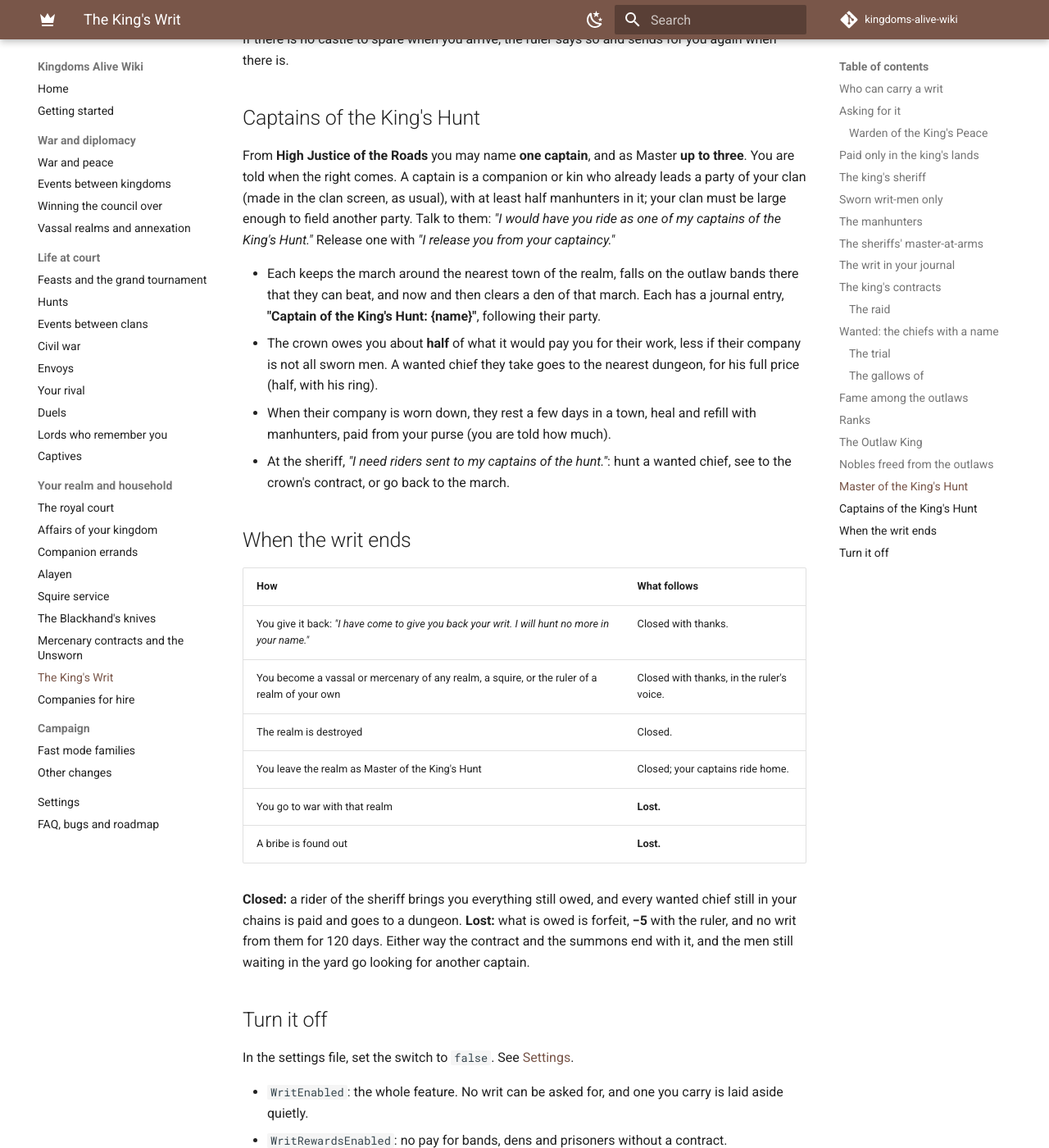
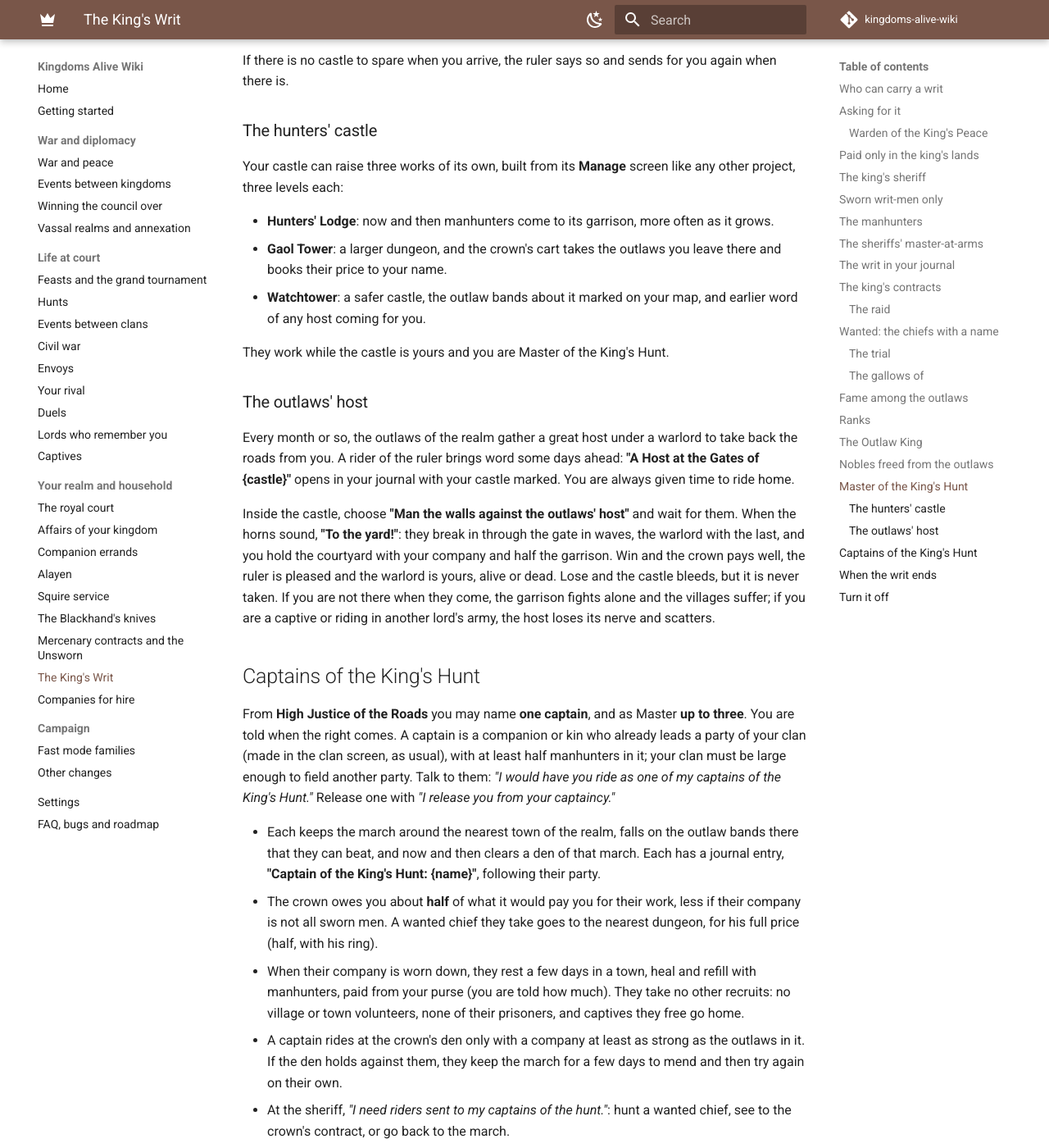
Before and after one commit to gusannerlord/kingdoms-alive-wiki, an MkDocs documentation site: the page built from docs/features/kings-writ.md, in a window 1280 px wide and 1400 px high, scrolled down 10408 px. Shown: the whole window at 82% size. Built offline with MkDocs 1.6.1 and Material for MkDocs 9.7.7, drawn with Linux system fonts in a browser that asks for light colours; comment, search, counter and statistics services are not loaded; some of the changed text lies outside the part shown.

Commit message:
The King's Writ: hunters' castle, outlaws' host, captains, recruits and band sizes
Co-Authored-By: Claude Opus 5.5 <noreply@anthropic.com>
Claude-Session: https://claude.ai/code/session_01BoJZLxXWCroqe9UGDDWgh5

```diff
--- a/docs/features/kings-writ.md
+++ b/docs/features/kings-writ.md
@@ -85,7 +85,7 @@ The writ's own troops, as in Warband: hard riders, gaolers and crossbowmen with
 - **On foot**: the shock line, with a two-handed mace besides mace and shield, and the heavier armour (the riders carry a two-handed mace too).
 - **Crossbow**: a light crossbow to drop a runner, a mace and a small round shield, in padding and leather, a step lighter than the foot line.
 
-**Hiring them.** Only the holder of the writ can hire manhunters: no lord, no garrison. Men come to the realm's sheriffs' yards over time, about one a day as King's Hunter, two as Hunter of the March, three as High Justice, up to 6, 12 or 18 waiting in all. Some arrive as tier 2 of one of the three branches (more of them at higher ranks). Talk to a sheriff of the realm, or use the town's own **Recruit** screen, where he stands with the other notables: how many you may take from him depends on how far he trusts you and on your rank, once a day. The price is the game's own for a hireling.
+**Hiring them.** Only the holder of the writ can hire manhunters: no lord, no garrison. Men come to the realm's sheriffs' yards over time, about one every two days as King's Hunter, one a day as Hunter of the March, a little under one and a half as High Justice, up to 6, 12 or 18 waiting in all. Some arrive as tier 2 of one of the three branches (more of them at higher ranks). Talk to a sheriff of the realm, or use the town's own **Recruit** screen, where he stands with the other notables: how many you may take from him depends on how far he trusts you and on your rank, once a day. The price is the game's own for a hireling.
 
 **Freeing them.** Some outlaw bands near you hold manhunters captive. Beat the band and free them in the prisoner screen after the battle.
 
@@ -122,7 +122,7 @@ Bands, dens, contracts, gallows and errands go untold at court while men not swo
 
 ## The king's contracts
 
-About **6 days** after you get the writ, and then every **12 to 20 days**, a rider of the crown brings a contract: **"Take the contract"** or **"Not this one"**. One at a time, and they take turns: never the same kind twice running. Refusing or failing costs you nothing but the pay.
+About **6 days** after you get the writ, and then every **12 to 20 days**, a rider of the crown brings a contract: **"Take the contract"** or **"Not this one"**. One at a time, and they take turns: never the same kind twice running, and the Unsworn's den comes up more often than the rest. Refusing or failing costs you nothing but the pay.
 
 | Contract | Time | The crown owes |
 |---|---|---|
@@ -147,7 +147,7 @@ You fight in the town's own streets. The gang waits in **one or two knots** not
 - The chief gets out by the gate, you break off the raid, or you leave the streets: no pay, and no blame.
 
 !!! note "How big the outlaws are"
-    The writ's own bands and dens (the contracts, the wanted chiefs, the hired blades, the Outlaw King) are sized the way the game sizes the outlaws of its own quests: smaller early in a campaign, bigger as it goes on, whatever the size of your party. Expect bands of about 25 to 35 men early on, and a chief's band up to about 40. The raid and the gallows are sized on the few who go into the streets with you.
+    The writ's own bands and dens (the contracts, the wanted chiefs, the hired blades, the Outlaw King) are sized the way the game sizes the outlaws of its own quests: smaller early in a campaign, bigger as it goes on, whatever the size of your party. Expect bands of about 35 to 40 men early on, a chief's band up to about 55, and dens of about 35 to 45. The raid and the gallows are sized on the few who go into the streets with you.
 
 ## Wanted: the chiefs with a name
 
@@ -224,7 +224,7 @@ Outlaws sometimes carry lords as captives. When you or your captains beat such a
 
 ## Master of the King's Hunt
 
-The end of the road, and a long one. As **High Justice**, with **"The king's trust"** full, after holding the writ for **120 days** with **6 contracts**, **4 wanted chiefs** and **8 dens** behind you, and if the ruler's house holds at least 3 towns and castles with a castle to spare, a herald finds you: **"Summoned by {ruler}"**, with the ruler marked on the map. Go and say *"There is something I'd like to discuss."*, then *"You sent for me"*.
+The end of the road, and a long one. As **High Justice**, with **"The king's trust"** full, after holding the writ for **120 days** with **6 contracts**, **4 wanted chiefs** and **8 dens** behind you (a den cleared for a crown contract counts among them), and if the ruler's house holds at least 3 towns and castles with a castle to spare, a herald finds you: **"Summoned by {ruler}"**, with the ruler marked on the map. Go and say *"There is something I'd like to discuss."*, then *"You sent for me"*.
 
 The ruler offers you a castle of their house, their hand as your liege and the title **Master of the King's Hunt**:
 
@@ -233,13 +233,30 @@ The ruler offers you a castle of their house, their hand as your liege and the t
 
 If there is no castle to spare when you arrive, the ruler says so and sends for you again when there is.
 
+### The hunters' castle
+
+Your castle can raise three works of its own, built from its **Manage** screen like any other project, three levels each:
+
+- **Hunters' Lodge**: now and then manhunters come to its garrison, more often as it grows.
+- **Gaol Tower**: a larger dungeon, and the crown's cart takes the outlaws you leave there and books their price to your name.
+- **Watchtower**: a safer castle, the outlaw bands about it marked on your map, and earlier word of any host coming for you.
+
+They work while the castle is yours and you are Master of the King's Hunt.
+
+### The outlaws' host
+
+Every month or so, the outlaws of the realm gather a great host under a warlord to take back the roads from you. A rider of the ruler brings word some days ahead: **"A Host at the Gates of {castle}"** opens in your journal with your castle marked. You are always given time to ride home.
+
+Inside the castle, choose **"Man the walls against the outlaws' host"** and wait for them. When the horns sound, **"To the yard!"**: they break in through the gate in waves, the warlord with the last, and you hold the courtyard with your company and half the garrison. Win and the crown pays well, the ruler is pleased and the warlord is yours, alive or dead. Lose and the castle bleeds, but it is never taken. If you are not there when they come, the garrison fights alone and the villages suffer; if you are a captive or riding in another lord's army, the host loses its nerve and scatters.
+
 ## Captains of the King's Hunt
 
 From **High Justice of the Roads** you may name **one captain**, and as Master **up to three**. You are told when the right comes. A captain is a companion or kin who already leads a party of your clan (made in the clan screen, as usual), with at least half manhunters in it; your clan must be large enough to field another party. Talk to them: *"I would have you ride as one of my captains of the King's Hunt."* Release one with *"I release you from your captaincy."*
 
 - Each keeps the march around the nearest town of the realm, falls on the outlaw bands there that they can beat, and now and then clears a den of that march. Each has a journal entry, **"Captain of the King's Hunt: {name}"**, following their party.
 - The crown owes you about **half** of what it would pay you for their work, less if their company is not all sworn men. A wanted chief they take goes to the nearest dungeon, for his full price (half, with his ring).
-- When their company is worn down, they rest a few days in a town, heal and refill with manhunters, paid from your purse (you are told how much).
+- When their company is worn down, they rest a few days in a town, heal and refill with manhunters, paid from your purse (you are told how much). They take no other recruits: no village or town volunteers, none of their prisoners, and captives they free go home.
+- A captain rides at the crown's den only with a company at least as strong as the outlaws in it. If the den holds against them, they keep the march for a few days to mend and then try again on their own.
 - At the sheriff, *"I need riders sent to my captains of the hunt."*: hunt a wanted chief, see to the crown's contract, or go back to the march.
 
 ## When the writ ends
@@ -264,6 +281,7 @@ In the settings file, set the switch to `false`. See [Settings](../settings.md).
 - `WritOutsideNoticeEnabled`: no word when a fight was out of the king's lands.
 - `WritSheriffEnabled`: no sheriffs in the towns; a **"Sheriff's House"** in the town menu does their work instead.
 - `WritContractsEnabled`: no contracts. The Unsworn's den and bands go back to the mercenary's tasks. (With `UnswornTroopsEnabled` off, those two contracts are never offered.)
+- `WritCastleBuildingsEnabled`: no Hunters' Lodge, Gaol Tower or Watchtower. `WritHordeEnabled`: no outlaws' host against your castle.
 - `WritRaidEnabled`: no raids in towns. `WritRaidTownsfolkEnabled`: no townsfolk in the raid's streets; the curfew bell rings and the streets are empty.
 - `WritWantedEnabled`: no wanted chiefs.
 - `WritTrialEnabled`: no trial in the hall; the verdict comes in a window.
```
Also changed, not shown: docs/index.md (+4 -1 lines), docs/settings.md (+2 -0 lines).
